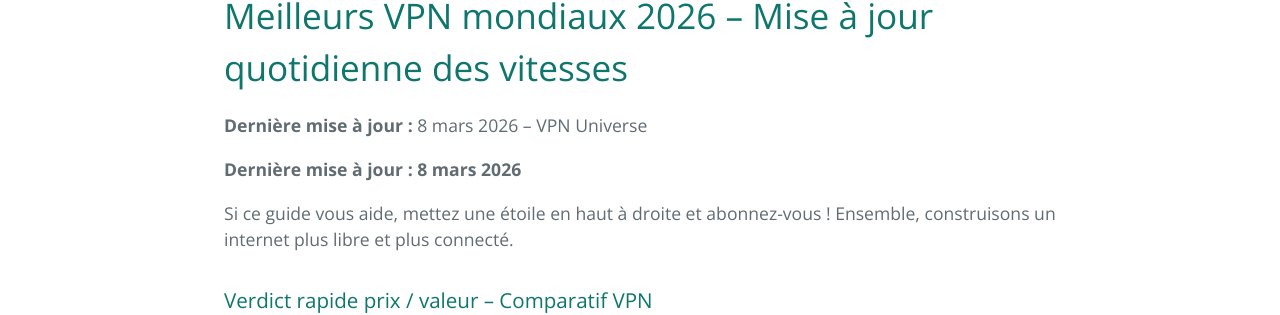
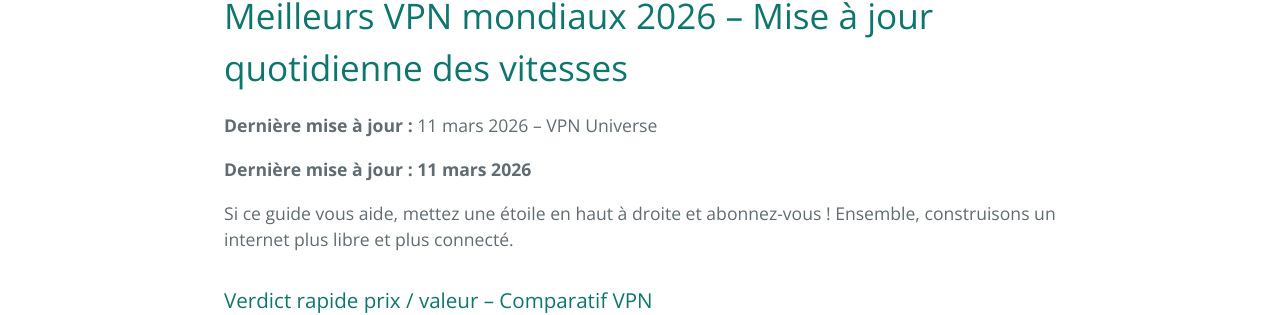
Before and after one commit to vpnclair-fr/vpnclair-fr.github.io, a Jekyll site: the page built from index.md, in a window 1280 px wide and 900 px high, scrolled down 387 px. Shown: the part 147-462 px from the top of the window. Built offline with Jekyll 4.4.1, drawn with Linux system fonts in a browser that asks for light colours; a style sheet for code colours, icons or effects is not loaded.

Commit message:
Fr auto update (2026-03-11)

```diff
--- a/index.md
+++ b/index.md
@@ -2,15 +2,15 @@
 layout: default
 title: "Meilleurs VPN 2026 – Mise à jour quotidienne & tests réels"
 description: "Mis à jour tous les jours — comparatif 2026 des meilleurs VPN. Débloquez Netflix complet (US, France, Japon…), jouez à EA FC / FIFA sans lag, protégez-vous sur Wi-Fi public (cafés, gares, hôtels). Tests vitesse, fiabilité & streaming."
-last_updated: "8 mars 2026"
+last_updated: "11 mars 2026"
 ---
 
 
 # Meilleurs VPN mondiaux 2026 – Mise à jour quotidienne des vitesses
-**Dernière mise à jour :** 8 mars 2026 – VPN Universe
-
-
-**Dernière mise à jour : 8 mars 2026**
+**Dernière mise à jour :** 11 mars 2026 – VPN Universe
+
+
+**Dernière mise à jour : 11 mars 2026**
 <!-- <img src="./image/vpn_intro_pic.jpg" alt="Résultats tests de vitesse VPN" width="700"/> -->
 
 Si ce guide vous aide, mettez une étoile en haut à droite et abonnez-vous ! Ensemble, construisons un internet plus libre et plus connecté.
```
Also changed, not shown: Readme.md, image/speed_test/vpn_connection_disney.png, image/speed_test/vpn_connection_netflix.png, image/speed_test/vpn_connection_ratio.png, image/speed_test/vpn_speed_test_combined.png.
